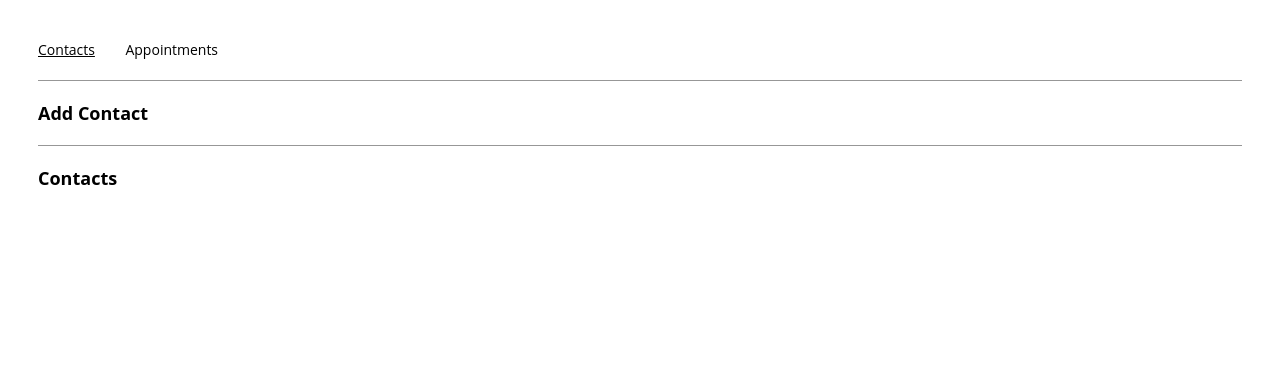
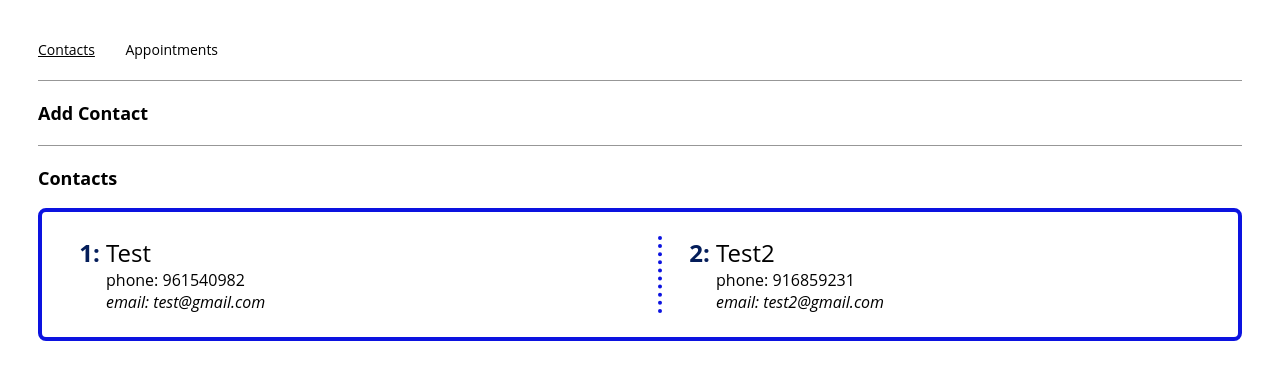
Before and after one commit to firze20/react_challenge_start-Contacts, a React (Create React App) app: page /contacts in a window 1280 px wide. Shown: the top 380 px of the page. Built offline with nearby package versions, Linux system fonts and the light colour scheme.

Commit message:
Contacts working

```diff
--- a/public/index.css
+++ b/public/index.css
@@ -80,3 +80,49 @@ select {
 .tile-container {
   margin-bottom: 20px;
 }
+
+ol {
+	padding: 1.5rem 1.5rem 1.5rem 4em;
+	border: 0.3rem solid rgb(12, 19, 140);
+	columns: 25rem;
+	column-gap: 7rem;
+	column-rule: 4px dotted rgb(12, 19, 140);
+	border-radius: 0.5rem;
+}
+
+ol {
+	padding: 1.5rem 1.5rem 1.5rem 4em;
+	border: 0.3rem solid rgb(12, 19, 224);
+	columns: 25rem;
+	column-gap: 7rem;
+	column-rule: 4px dotted rgb(12, 19, 224);
+	border-radius: 0.5rem;
+}
+
+li {
+	break-inside: avoid;
+}
+
+::marker {
+	content: counters(list-item, '') ': ';
+	font-weight: 700;
+	font-size: 1.5em;
+	color: rgb(4, 29, 90);
+}
+
+li span {
+	display: block;
+}
+
+li span:first-child {
+	font-size: 1.5em;
+}
+
+li span:last-child {
+	font-style: italic;
+}
+
+.divider {
+	min-height: 6rem;
+	background: lavender;
+}
--- a/src/App.js
+++ b/src/App.js
@@ -10,7 +10,18 @@ function App() {
   contacts and appointments
   */
 
-  const [contacts, setContacts] = useState([]);
+  const [contacts, setContacts] = useState([
+    {
+      name: 'Test',
+      phone: '961540982',
+      mail: 'test@gmail.com'
+    },
+    {
+      name: 'Test2',
+      phone: '916859231',
+      mail: 'test2@gmail.com'
+    }
+  ]);
   const [appointments, setAppointments] = useState([]);
 
   const ROUTES = {
--- a/src/containers/appointmentsPage/AppointmentsPage.js
+++ b/src/containers/appointmentsPage/AppointmentsPage.js
@@ -1,5 +1,5 @@
 import React, { useState } from "react";
-import PropTypes from 'prop-types';
+import PropTypes from "prop-types";
 
 export const AppointmentsPage = (props) => {
   /*
@@ -14,7 +14,6 @@ export const AppointmentsPage = (props) => {
     /*
     Add contact info and clear data
     */
-
   };
 
   return (
@@ -25,6 +24,13 @@ export const AppointmentsPage = (props) => {
       <hr />
       <section>
         <h2>Appointments</h2>
+        {props.appointments.length ? (
+          <ol start={1}>
+            {props.appointments.map((appointment) => {
+              return <li>{appointment.title}</li>;
+            })}
+          </ol>
+        ) : null}
       </section>
     </div>
   );
@@ -33,4 +39,4 @@ export const AppointmentsPage = (props) => {
 AppointmentsPage.propTypes = {
   appointments: PropTypes.array.isRequired,
   addAppointment: PropTypes.func.isRequired,
-}
+};
--- a/src/containers/contactsPage/ContactsPage.js
+++ b/src/containers/contactsPage/ContactsPage.js
@@ -33,13 +33,14 @@ export const ContactsPage = (props) => {
 
   useEffect(() => {
     const checkForDuplicate = (contact) => {
-      const duplicate = props.contacts.some((element) => element.name === contact);
-      return duplicate
-    }
+      const duplicate = props.contacts.some(
+        (element) => element.name === contact
+      );
+      return duplicate;
+    };
 
     checkForDuplicate(name);
-  }, [name])
-
+  }, [name]);
 
   return (
     <div>
@@ -49,11 +50,23 @@ export const ContactsPage = (props) => {
       <hr />
       <section>
         <h2>Contacts</h2>
-        <ul>
-          {props.contacts.map((contact) => {
-            return <li>{contact.name}</li>
-          })}
-        </ul>
+        {props.contacts.length ? (
+          <ol start={1}>
+            {props.contacts.map((contact) => {
+              return (
+                <li>
+                  <span>{contact.name}</span>
+                  <span>
+                    phone: {contact.phone}
+                  </span>
+                  <span>
+                    email: {contact.mail}
+                  </span>
+                </li>
+              );
+            })}
+          </ol>
+        ) : null}
       </section>
     </div>
   );
```
